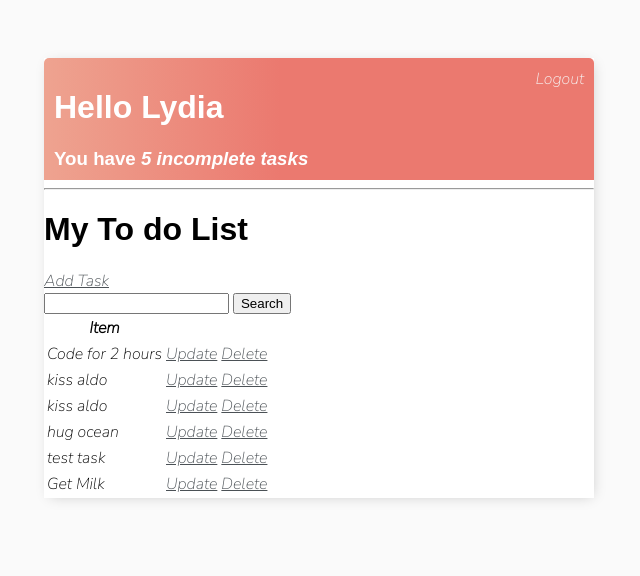
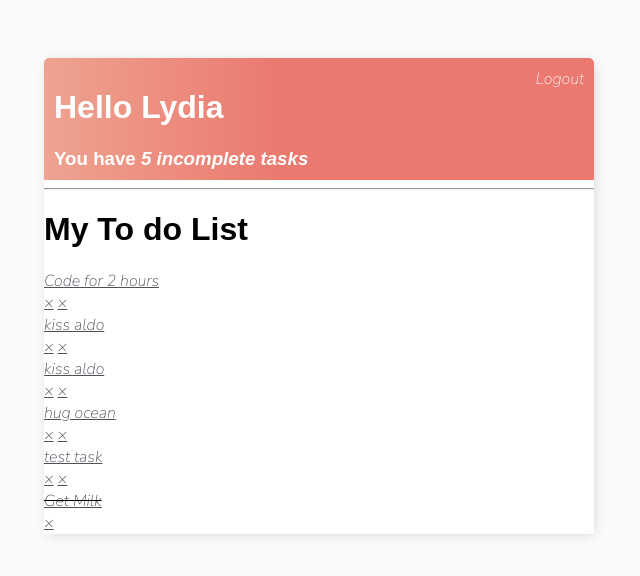
Before and after one commit to iamlydial/Django-To-Do-List-App, a Django app: page / in a window 1280 px wide. Shown: the top 576 px of the page, without its empty margins (321-961 px from the left). Run offline with Django 4.2, Linux system fonts and the light colour scheme; a user stored in the database is signed in; data comes from the database, SQL or seed files in the repository; both versions use the stored data as it was after the commit.

Commit message:
substituted table

```diff
--- a/base/templates/base/task_list.html
+++ b/base/templates/base/task_list.html
@@ -18,28 +18,35 @@
 <h1>My To do List</h1>
 
 
-<a href="{% url 'task-create' %}">Add Task</a>
+{#<a href="{% url 'task-create' %}">Add Task</a>#}
+{##}
+{#<form method="GET">#}
+{#    <input type="text" name='search-area' value="{{ search_input }}">#}
+{#    <input type="submit" value='Search'/>#}
+{#</form>#}
 
-<form method="GET">
-    <input type="text" name='search-area' value="{{ search_input }}">
-    <input type="submit" value='Search'/>
-</form>
+    <div class="task-items-wrapper">
+     {% for task in tasks %}
+         <div class="task-wrapper">
+         {% if task.complete %}
+             <div class="task-title">
+             <div class="task-complete-icon"></div>
+                 <i><s><a href="{% url 'task-update' task.id %}">{{ task }}</a></s></i>
+             </div>
 
-<table>
-    <tr>
-        <th>Item</th>
-        <th> </th>
-        <th> </th>
-    </tr>
-    {% for task in tasks %}
-    <tr>
-        <td>{{task.title }}</td>
-    <td><a href="{% url 'task-update' task.id %}">Update</a></td>
-    <td><a href="{% url 'task-delete' task.id %}">Delete</a></td>
-    </tr>
-    {% empty %}
+             {% else %}
+             <div class="task-title">
+             <div class="task-incomplete-icon"></div>
+                 <a href="{% url 'task-update' task.id %}">{{ task }}</a>
+             </div>
+             <a class="delete-link" href="{% url 'task-delete' task.id %}">&#215</a>
+         {% endif %}
+         <a class="delete-link" href="{% url 'task-delete' task.id %}">&#215</a>
+         </div>
+     {% empty %}
     <h3>No Items in List</h3>
     {% endfor %}
-</table>
+
+    </div>
 
 {% endblock content %}
```
Also changed, not shown: db.sqlite3.
